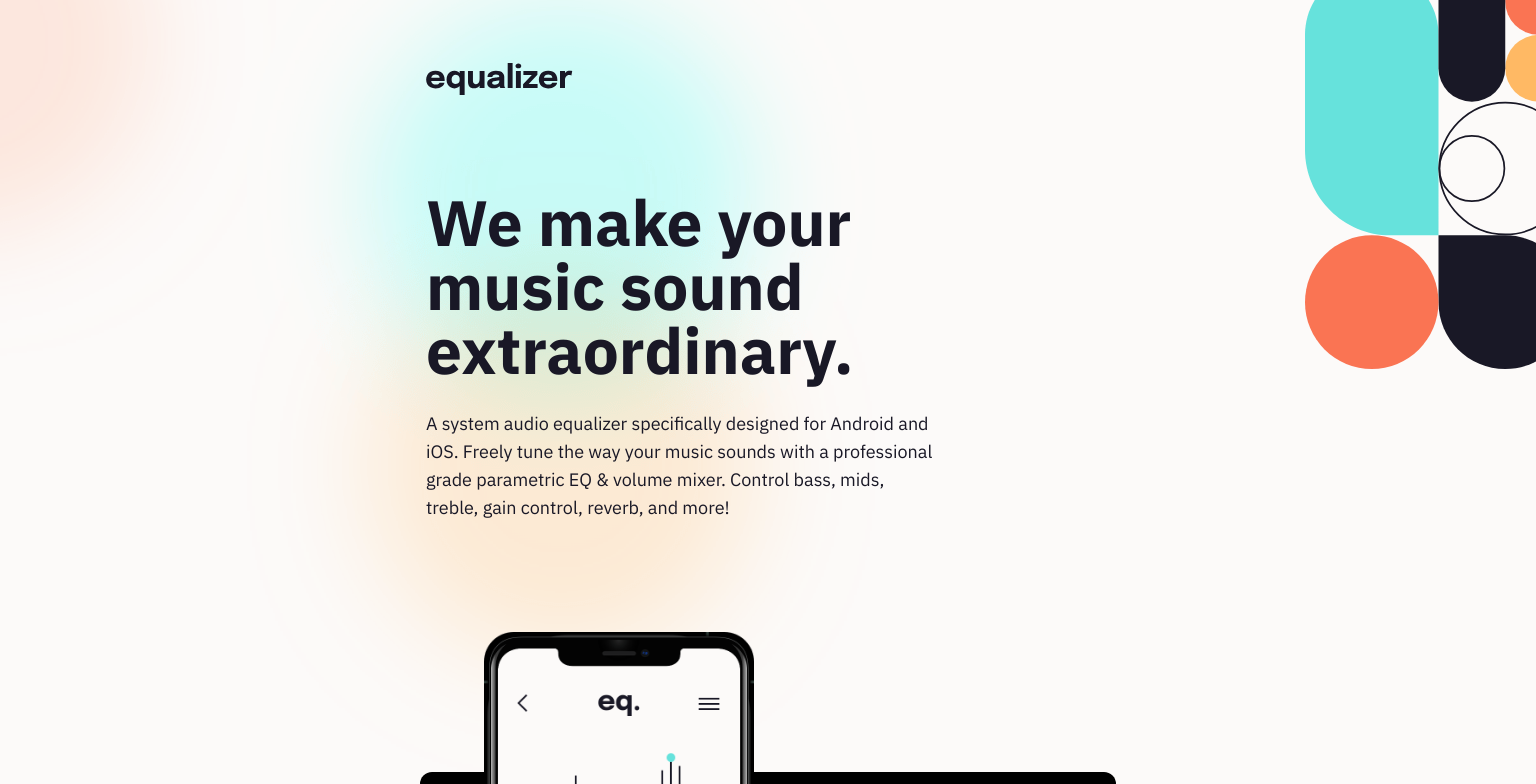
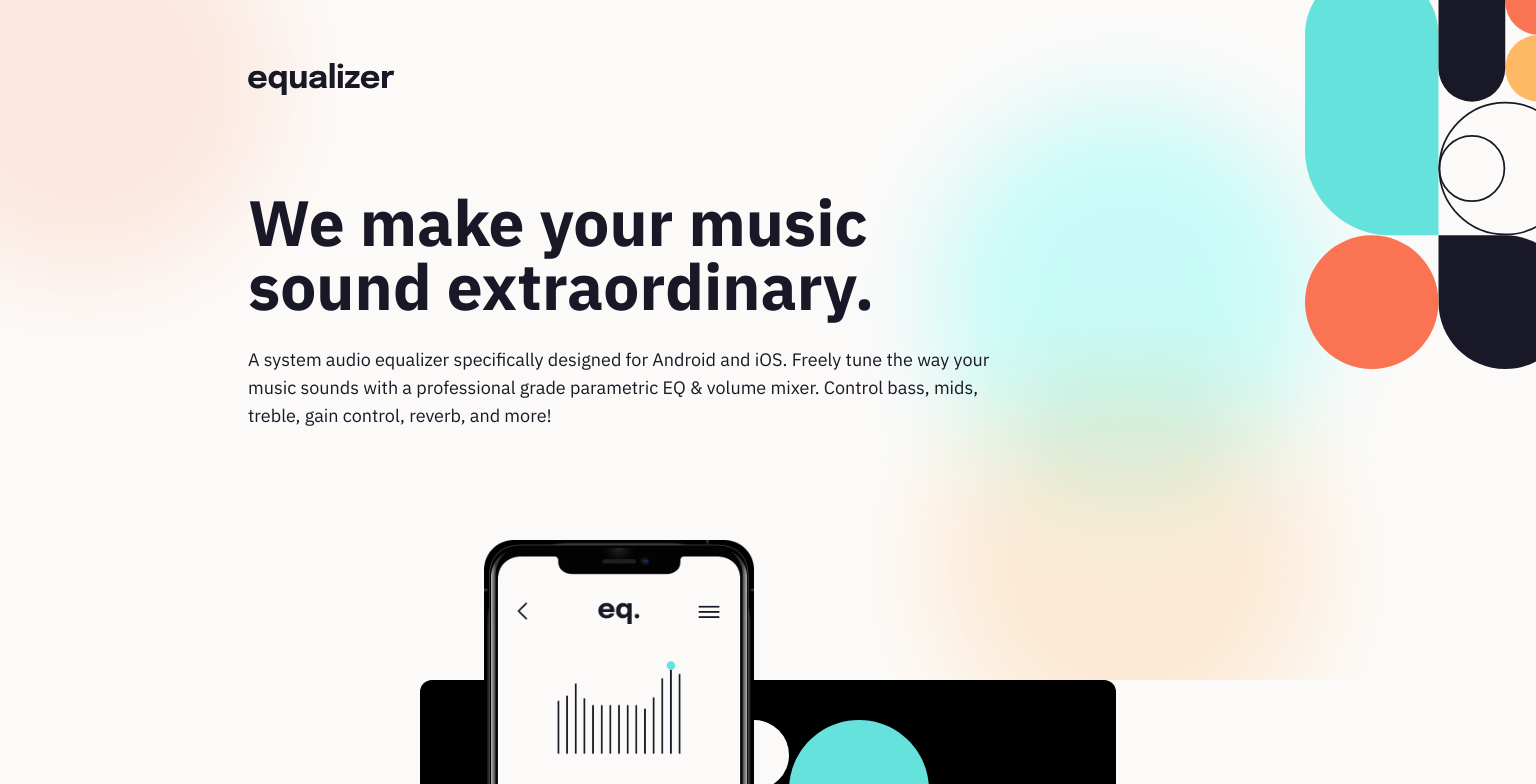
Before and after one commit to aldhairescobar/Equalizer-landing-page, a plain HTML site: page index.html in a window 1536 px wide. Shown: the top 784 px of the page. Drawn offline with Linux system fonts and the light colour scheme.

Commit message:
start desktop

```diff
--- a/styles/styles.css
+++ b/styles/styles.css
@@ -323,3 +323,21 @@ h2 {
         transform: translateY(-25.5rem);
     }
 }
+
+@media (min-width: 1440px){
+
+
+    /* change name - - - - - - */
+    .patterns {
+        background-image: url(../assets/bg-main-desktop.png);
+        background-repeat: no-repeat;
+        background-position-y: -260px;
+        background-position-x: -260px;
+    }
+
+    .main-grid {
+        grid-template-columns: minmax(2.5rem, 1fr) repeat(4, minmax(260px, 260px)) minmax(2.5rem, 1fr);
+    }
+
+
+}
```
